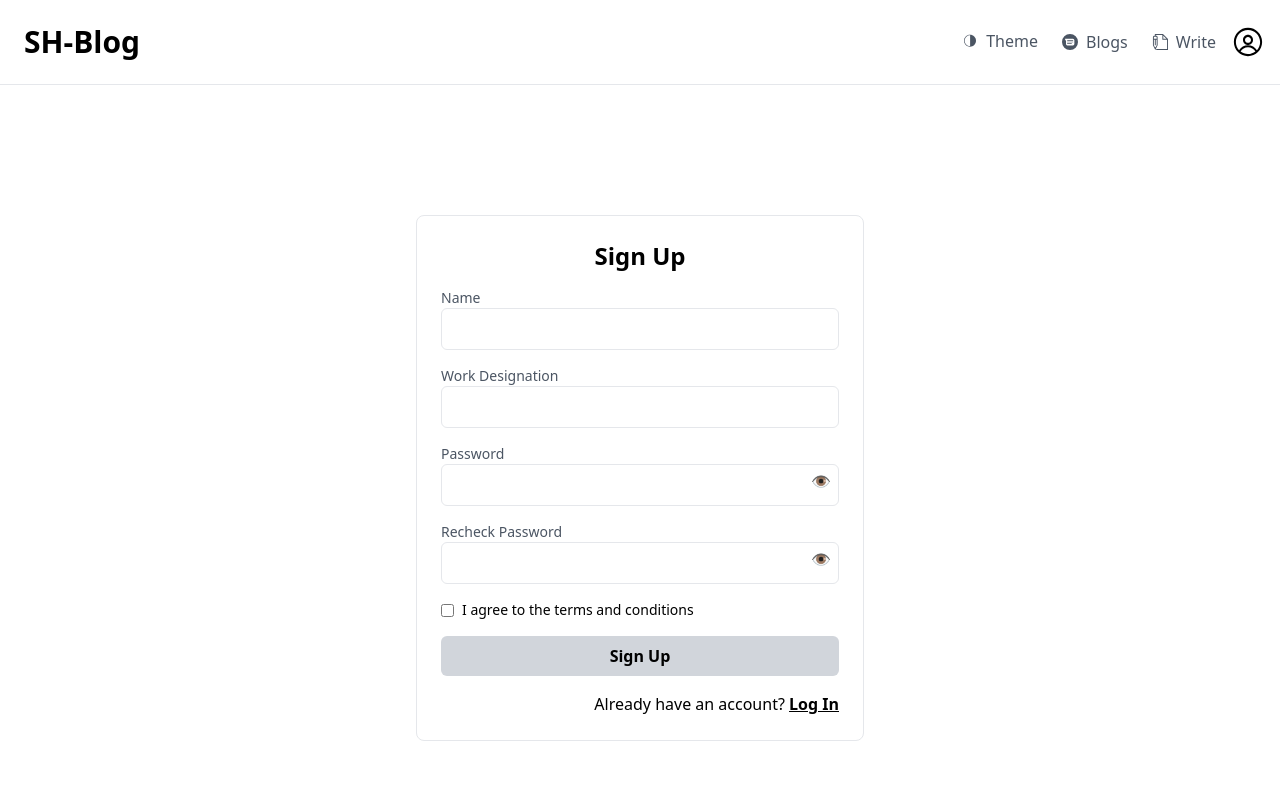
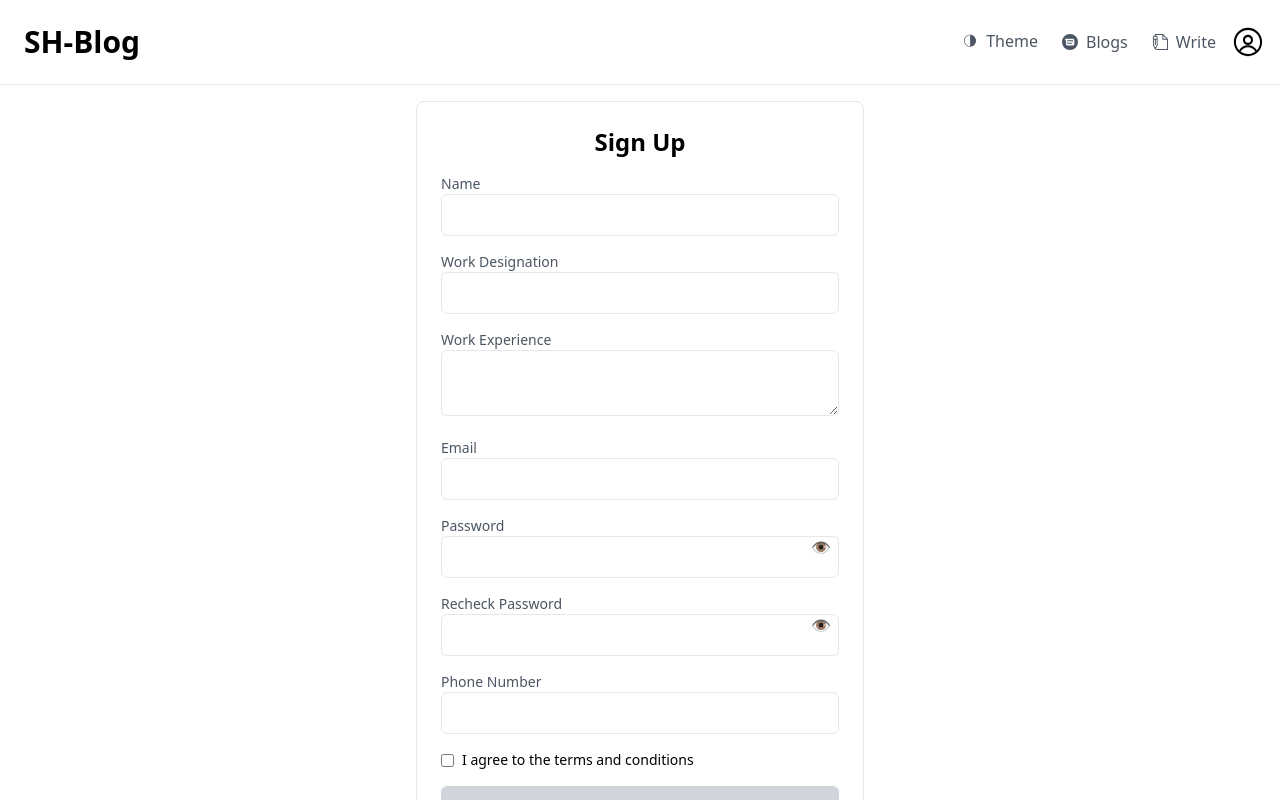
Before and after one commit to mohammadShamimReza/dot-blog-frontend, a Next.js app: page /signup/SighUpForm in a window 1280 px wide. Shown: the top 800 px of the page. Built offline with nearby package versions, Linux system fonts and the light colour scheme; no server answers.

Commit message:
fix sighning

```diff
--- a/src/components/navbar/User.tsx
+++ b/src/components/navbar/User.tsx
@@ -28,9 +28,9 @@ function User() {
             <Image
               src={userData?.profileImg ? userData?.profileImg : ""}
               alt="avatar"
-              width="36"
-              height="36"
-              className="rounded-full"
+                      width="36"
+                      height="36"
+                      className="rounded-full"
             />
           </div>
         )}
--- a/src/pages/signup/SighUpForm.tsx
+++ b/src/pages/signup/SighUpForm.tsx
@@ -26,11 +26,13 @@ interface ErrorType {
 const SignupForm: React.FC = () => {
   const [createUser] = useCreateUserMutation();
   const router = useRouter();
-  const { user, setUser } = useUser();
+  const { setUser } = useUser();
 
+  // States for toggling password visibility
   const [showPassword, setShowPassword] = useState(false);
   const [showRePassword, setShowRePassword] = useState(false);
 
+  // Validation schema
   const validationSchema = yup.object().shape({
     name: yup.string().required("Name is required"),
     designation: yup.string().required("Designation is required"),
@@ -53,7 +55,6 @@ const SignupForm: React.FC = () => {
   });
 
   const handleSignup = async (data: any) => {
-    toast.loading("Signing up...", { style: { border: "1px solid black" } });
     delete data.terms;
     delete data.repassword;
 
@@ -140,6 +141,47 @@ const SignupForm: React.FC = () => {
               )}
             </div>
 
+            {/* Experience */}
+            <div>
+              <label className="block text-sm text-gray-600">
+                Work Experience
+              </label>
+              <Controller
+                name="experience"
+                control={control}
+                render={({ field }) => (
+                  <textarea
+                    {...field}
+                    className="w-full border p-2 rounded-md"
+                  />
+                )}
+              />
+              {errors.experience && (
+                <p className="text-red-500 text-xs">
+                  {errors.experience.message}
+                </p>
+              )}
+            </div>
+
+            {/* Email */}
+            <div>
+              <label className="block text-sm text-gray-600">Email</label>
+              <Controller
+                name="email"
+                control={control}
+                render={({ field }) => (
+                  <input
+                    {...field}
+                    type="email"
+                    className="w-full border p-2 rounded-md"
+                  />
+                )}
+              />
+              {errors.email && (
+                <p className="text-red-500 text-xs">{errors.email.message}</p>
+              )}
+            </div>
+
             {/* Password */}
             <div className="relative">
               <label className="block text-sm text-gray-600">Password</label>
@@ -157,7 +199,7 @@ const SignupForm: React.FC = () => {
               <button
                 type="button"
                 onClick={() => setShowPassword(!showPassword)}
-                className="absolute inset-y-0 right-2 mt-3 flex items-center text-gray-500"
+                className="absolute inset-y-0 right-2 flex items-center text-gray-500"
               >
                 {showPassword ? "🙈" : "👁️"}
               </button>
@@ -187,7 +229,7 @@ const SignupForm: React.FC = () => {
               <button
                 type="button"
                 onClick={() => setShowRePassword(!showRePassword)}
-                className="absolute inset-y-0 right-2 mt-3 flex items-center text-gray-500"
+                className="absolute inset-y-0 right-2 flex items-center text-gray-500"
               >
                 {showRePassword ? "🙈" : "👁️"}
               </button>
@@ -195,6 +237,27 @@ const SignupForm: React.FC = () => {
                 <p className="text-red-500 text-xs">
                   {errors.repassword.message}
                 </p>
+              )}
+            </div>
+
+            {/* Phone */}
+            <div>
+              <label className="block text-sm text-gray-600">
+                Phone Number
+              </label>
+              <Controller
+                name="phone"
+                control={control}
+                render={({ field }) => (
+                  <input
+                    {...field}
+                    type="text"
+                    className="w-full border p-2 rounded-md"
+                  />
+                )}
+              />
+              {errors.phone && (
+                <p className="text-red-500 text-xs">{errors.phone.message}</p>
               )}
             </div>
 
@@ -217,6 +280,7 @@ const SignupForm: React.FC = () => {
               )}
             </div>
 
+            {/* Submit Button */}
             <div>
               <button
                 type="submit"
```
